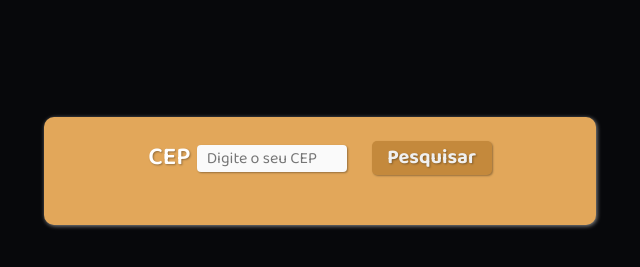
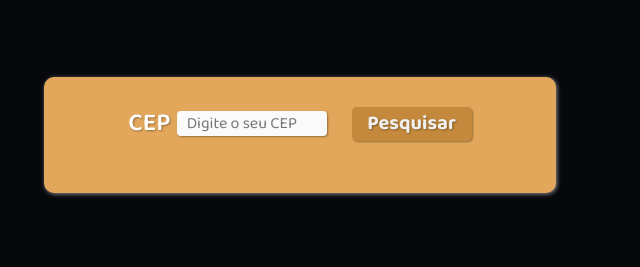
Before and after one commit to Diegooliver2/Pesquisador-de-enderecos, a plain HTML site: page index.html in a window 1280 px wide. Shown: the part 57-324 px from the top of the page, without its empty margins (340-980 px from the left). Drawn offline with Linux system fonts and the light colour scheme.

Commit message:
Atualizando

```diff
--- a/style.css
+++ b/style.css
@@ -23,13 +23,14 @@ body{
 }
 
 .principal{
-    min-width: 100%;
+    width: 90%;
     height: 100%;
+    margin: 0 auto;
     background-color: rgb(226, 167, 90);
-    margin-top: 15vh;
-    padding: 20px;
+    margin-top: 10vh;
     border-radius: 10px;
     box-shadow: 1px 1px 4px #fff8;
+    padding: 5%;
 }
 
 .dados{
@@ -51,7 +52,8 @@ body{
     border: none;
     border-radius: 4px;
     width: 150px;
-    padding: 0 10px;
+    height: 25px;
+    padding: 10px 10px;
     font-size: 16px;
     background: #fafafa;
     color: rgb(176, 117, 40);
```
